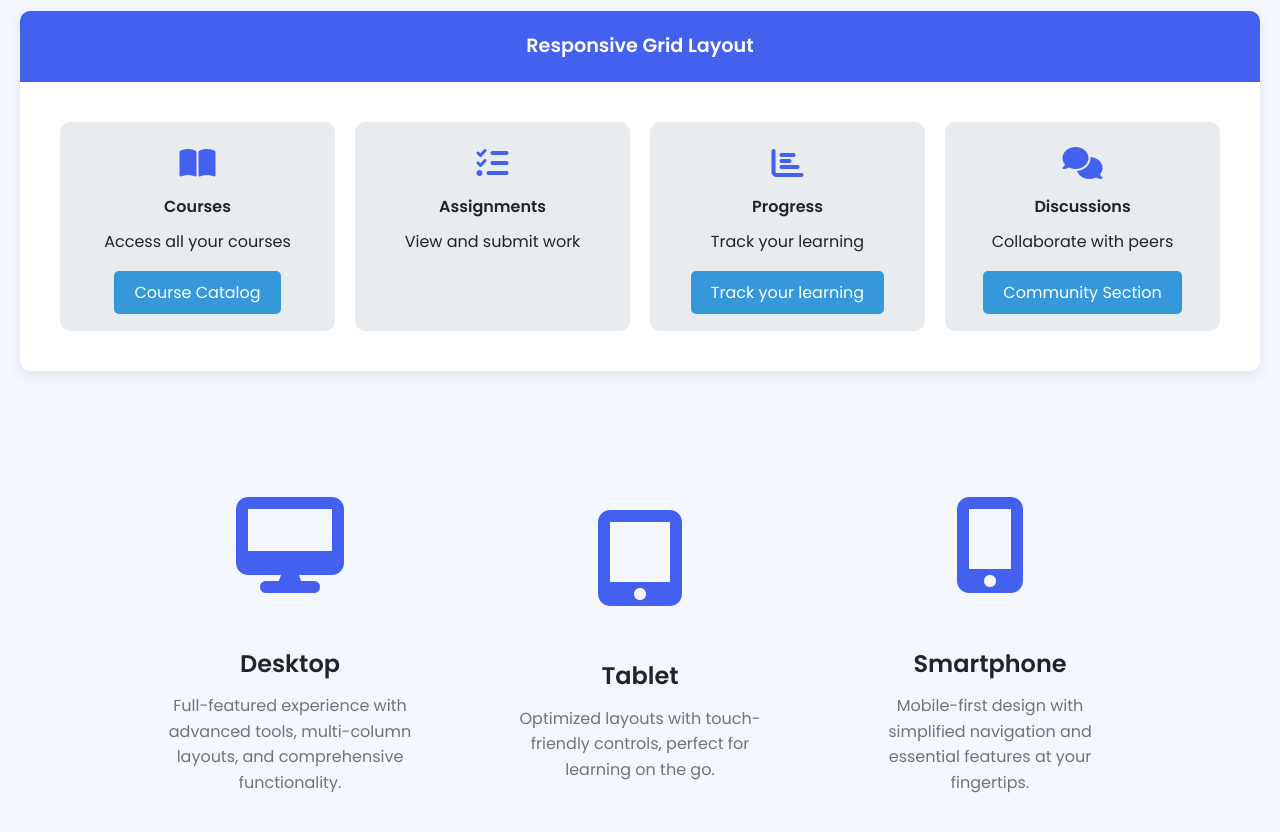
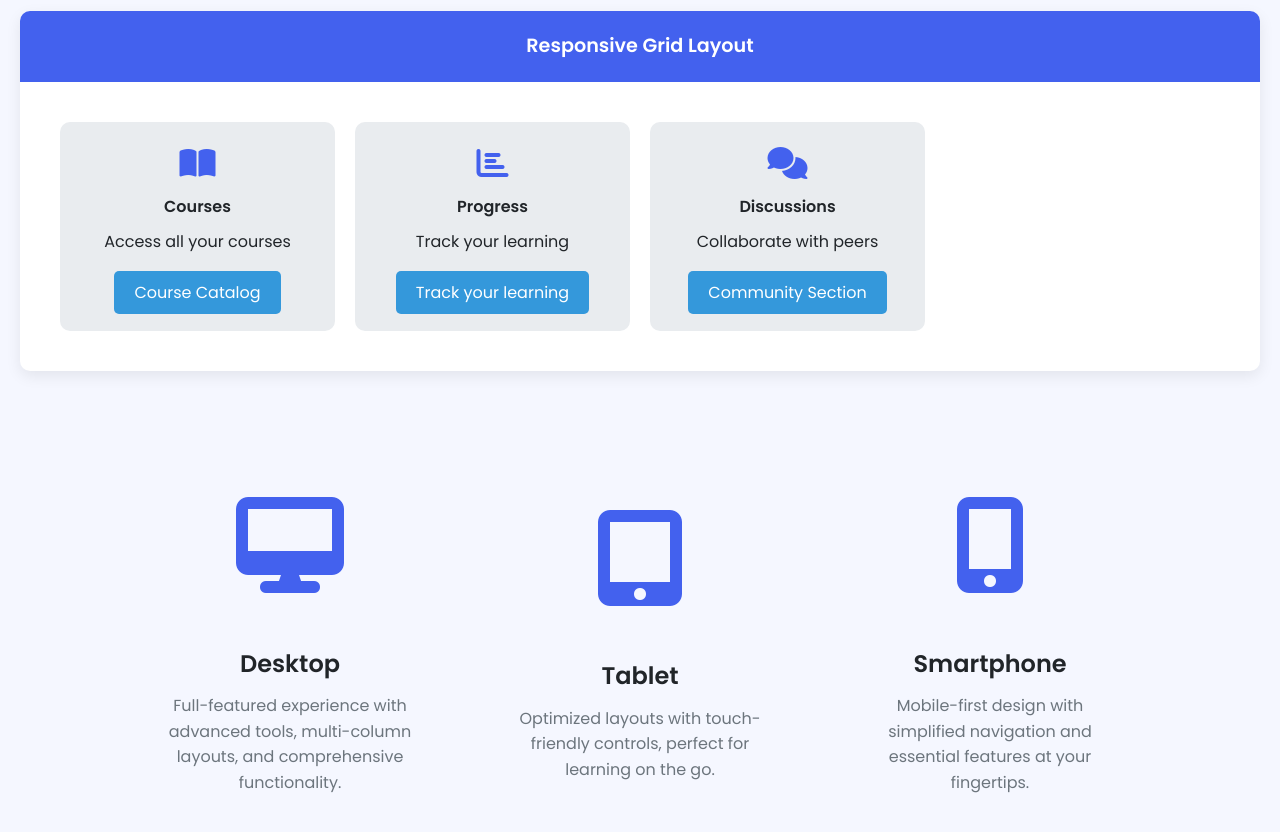
Before and after one commit to mirzu-code/project_biw, a website: page index.html in a window 1280 px wide. Shown: the part 1740-2572 px from the top of the page. Drawn offline with Linux system fonts and the light colour scheme.

Commit message:
Update index.html

```diff
--- a/index.html
+++ b/index.html
@@ -1133,13 +1133,16 @@
 
 
 
+
                         <div class="grid-item">
 
-                            <i class="fas fa-tasks"></i>
-
-                            <div class="grid-item-title">Assignments</div>
-
-                            <div class="grid-item-desc">View and submit work</div>
+                            <i class="fas fa-chart-bar"></i>
+
+                            <div class="grid-item-title">Progress</div>
+
+                            <div class="grid-item-desc">Track your learning</div><br>
+
+                            <a href="progress.html" class="btn">Track your learning</a>
 
                         </div>
 
@@ -1147,20 +1150,6 @@
 
                         <div class="grid-item">
 
-                            <i class="fas fa-chart-bar"></i>
-
-                            <div class="grid-item-title">Progress</div>
-
-                            <div class="grid-item-desc">Track your learning</div><br>
-
-                            <a href="progress.html" class="btn">Track your learning</a>
-
-                        </div>
-
-
-
-                        <div class="grid-item">
-
                             <i class="fas fa-comments"></i>
 
                             <div class="grid-item-title">Discussions</div>
```
Lines whose indentation alone changed are shown as unchanged.
